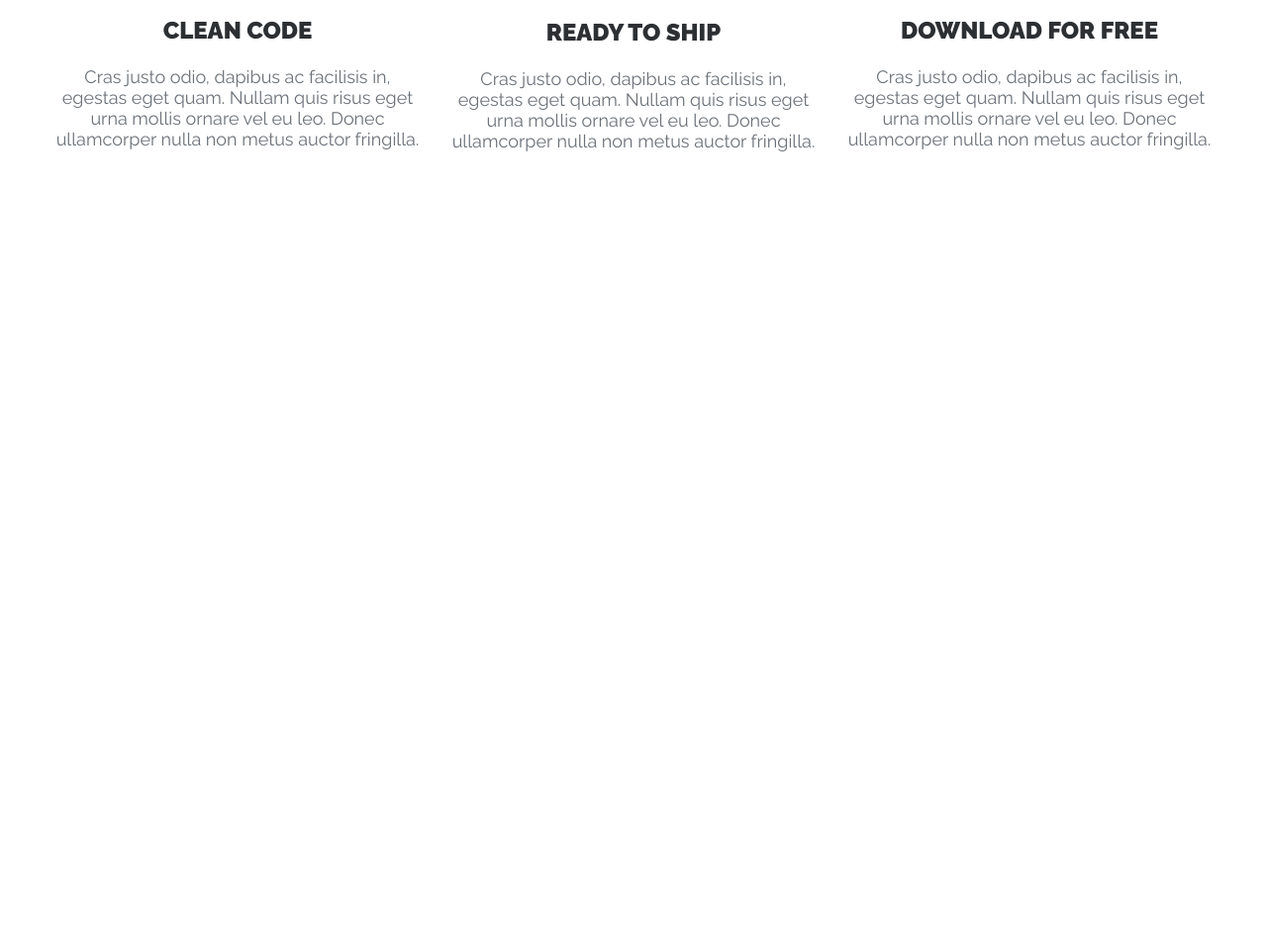
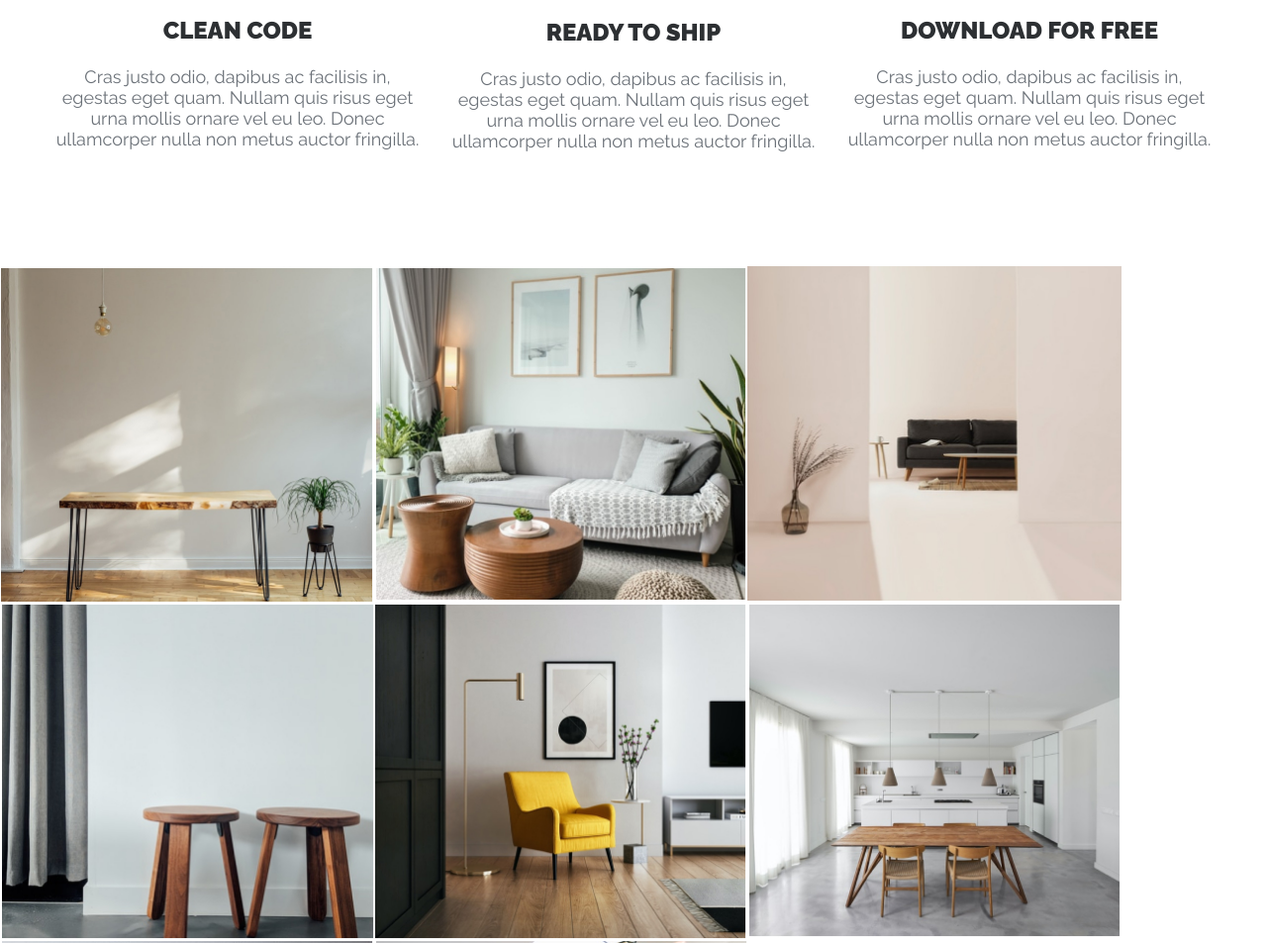
Before and after one commit to Alissse271/Project, a plain HTML site: page index.html in a window 1280 px wide. Shown: the part 1380-2333 px from the top of the page at 99% size. Before the commit the page ends 1649 px from the top, so only its background shows below. Drawn offline with Linux system fonts and the light colour scheme.

Commit message:
third block without hover and active

```diff
--- a/index.html
+++ b/index.html
@@ -97,5 +97,33 @@
             </div>
         </div>
     </section>
+    <section class="third_section">
+        <div class="works">
+            <div class="work">
+                <img src="images/work_1.jpg" alt="work_1">
+            </div>
+            <div class="work">
+                <img src="images/work_2.jpg" alt="work_2">
+            </div>
+            <div class="work">
+                <img src="images/work_3.jpg" alt="work_3">
+            </div>
+            <div class="work">
+                <img src="images/work_4.jpg" alt="work_4">
+            </div>
+            <div class="work">
+                <img src="images/work_5.jpg" alt="work_5">
+            </div>
+            <div class="work">
+                <img src="images/work_6.jpg" alt="work_6">
+            </div>
+            <div class="work">
+                <img src="images/work_7.jpg" alt="work_7">
+            </div>
+            <div class="work">
+                <img src="images/work_8.jpg" alt="work_8">
+            </div>
+        </div>
+    </section>
 </body>
 </html>
--- a/style.css
+++ b/style.css
@@ -164,3 +164,34 @@ body {
     text-align: center;
     overflow: auto;
 }
+
+/* Third section */
+
+.third_section {
+    max-width: 1510px;
+    margin-left: auto;
+    margin-right: auto;
+}
+
+.works {
+    display: flex;
+    flex-direction: row;
+    flex-wrap: wrap;
+    margin-bottom: 116px;
+}
+
+.work {
+    height: 340px;
+}
+
+.work img {
+    width: 377.5px;
+}
+
+.work:hover {
+
+}
+
+.work:active {
+
+}
```
